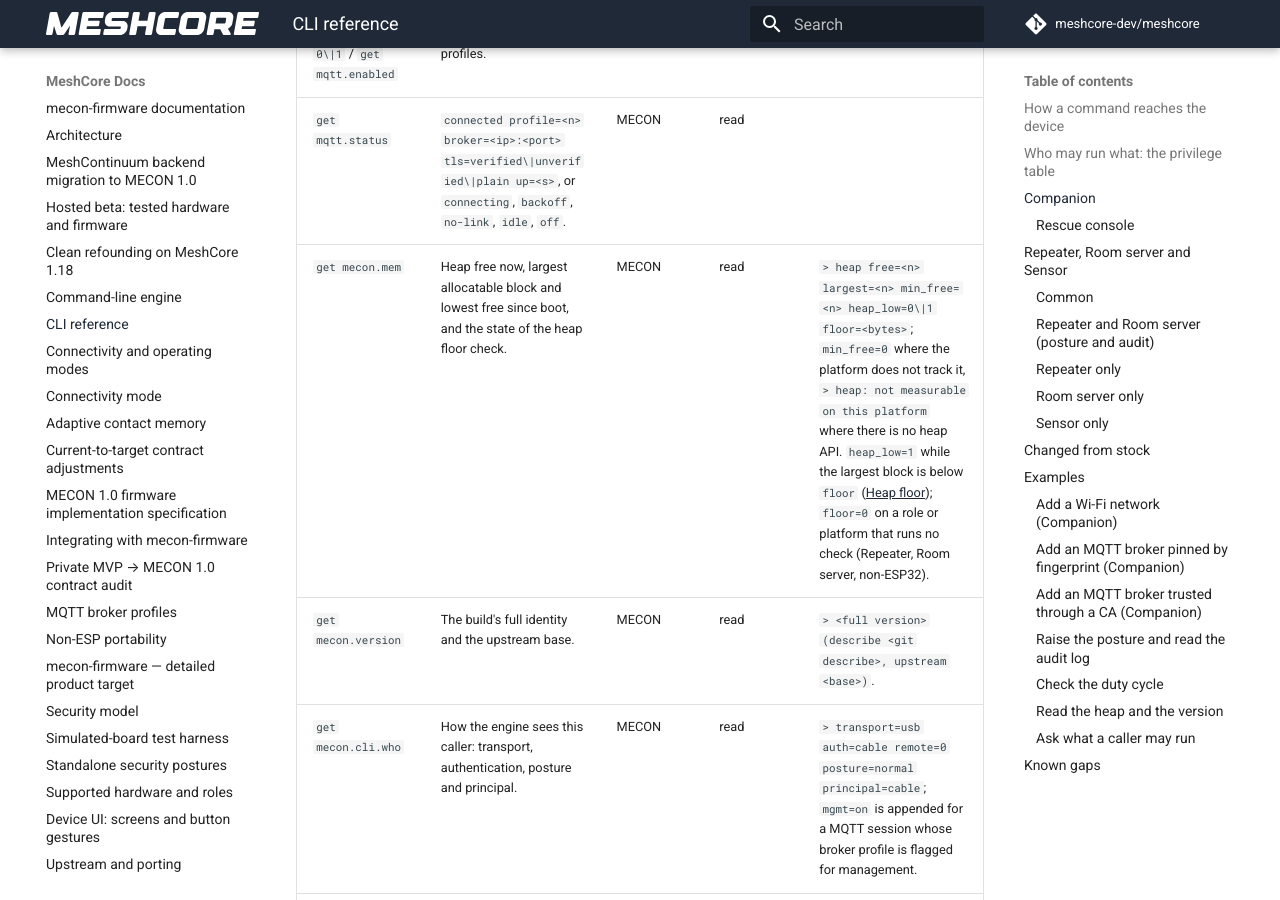
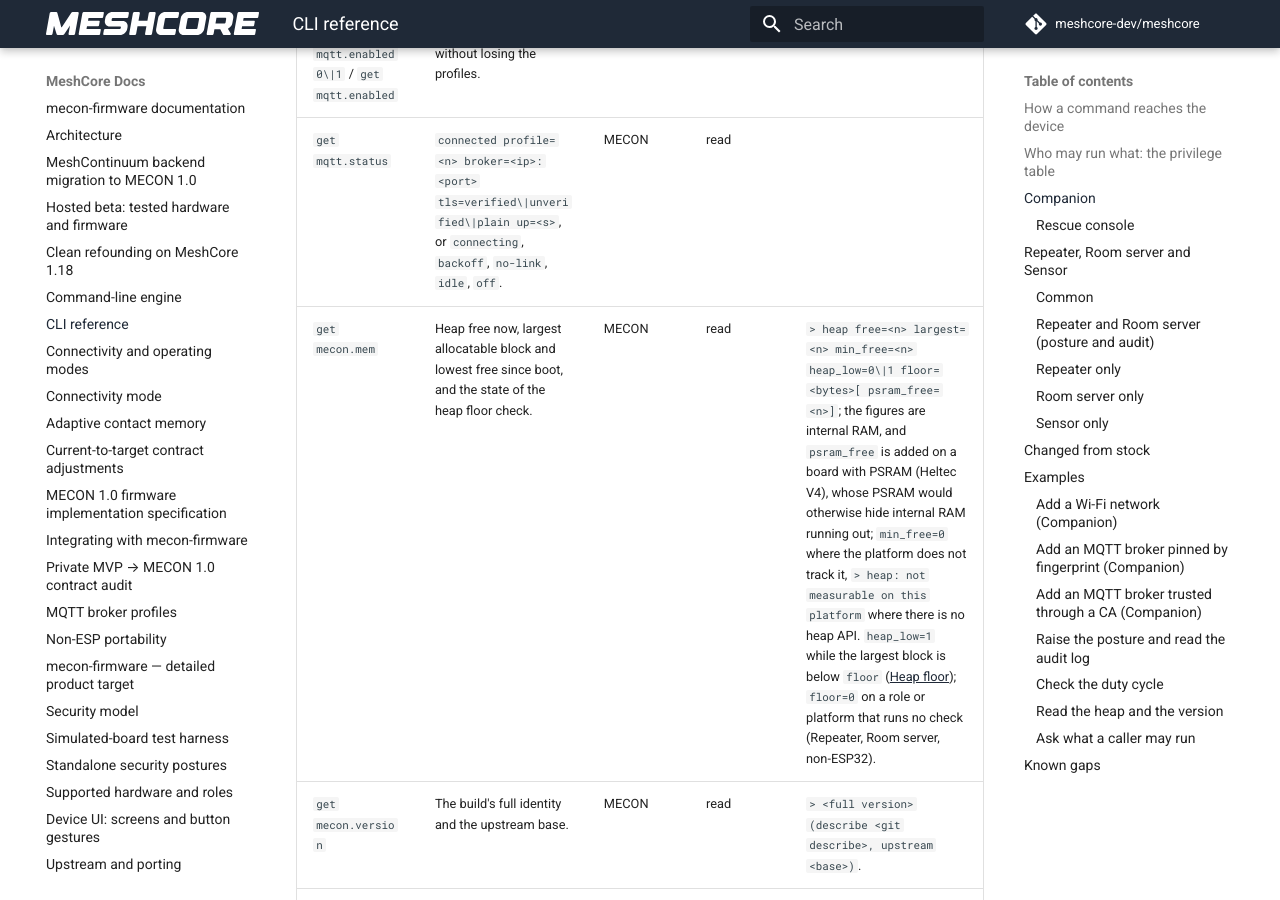
Before and after one commit to hoejriis/mecon-firmware, an MkDocs documentation site: the page built from docs/CLI_REFERENCE.md, in a window 1280 px wide and 900 px high, scrolled down 9059 px. Built offline with MkDocs 1.6.1 and Material for MkDocs 9.7.7, drawn with Linux system fonts in a browser that asks for light colours; comment, search, counter and statistics services are not loaded; some of the changed text lies outside the part shown.

Commit message:
Measure internal RAM for get mecon.mem and the heap floor; report PSRAM apart
On the Heltec V4 (2 MB PSRAM) the heap figures came from MALLOC_CAP_8BIT,
which includes PSRAM. v4test reported a largest block of 2,031,604 B in
BLE mode, in Wi-Fi mode and with a TLS session up: the PSRAM block every
time. So the 20 KB heap floor could never trip there, however little
internal RAM the BLE, Wi-Fi and TLS stacks had left. The figures and the
floor now use internal RAM (MALLOC_CAP_INTERNAL | MALLOC_CAP_8BIT), and a
board with PSRAM appends psram_free=<n> to the reply. Boards without PSRAM
answer exactly as before.

The formatter and the floor's use of the internal figure are unit-tested,
and the psram suffix has a mutant. The capability change itself is ESP32
code that the native suite stubs; it is checked on hardware (Issue #72).

Co-Authored-By: Claude Opus 5.5 (1M context) <noreply@anthropic.com>

```diff
--- a/docs/CLI_REFERENCE.md
+++ b/docs/CLI_REFERENCE.md
@@ -96,7 +96,7 @@ The commands the Companion CLI accepts, reached by the app frame, the rescue con
 | `set mqtt.profile <n> clear` | Remove the profile and its credentials and CA. | MECON | write |  |
 | `set mqtt.enabled 0\|1` / `get mqtt.enabled` | Stop or resume MQTT without losing the profiles. | MECON | read / write |  |
 | `get mqtt.status` | `connected profile=<n> broker=<ip>:<port> tls=verified\|unverified\|plain up=<s>`, or `connecting`, `backoff`, `no-link`, `idle`, `off`. | MECON | read |  |
-| `get mecon.mem` | Heap free now, largest allocatable block and lowest free since boot, and the state of the heap floor check. | MECON | read | `> heap free=<n> largest=<n> min_free=<n> heap_low=0\|1 floor=<bytes>`; `min_free=0` where the platform does not track it, `> heap: not measurable on this platform` where there is no heap API. `heap_low=1` while the largest block is below `floor` ([Heap floor](CONNECTIVITY_MODE.md#heap-floor)); `floor=0` on a role or platform that runs no check (Repeater, Room server, non-ESP32). |
+| `get mecon.mem` | Heap free now, largest allocatable block and lowest free since boot, and the state of the heap floor check. | MECON | read | `> heap free=<n> largest=<n> min_free=<n> heap_low=0\|1 floor=<bytes>[ psram_free=<n>]`; the figures are internal RAM, and `psram_free` is added on a board with PSRAM (Heltec V4), whose PSRAM would otherwise hide internal RAM running out; `min_free=0` where the platform does not track it, `> heap: not measurable on this platform` where there is no heap API. `heap_low=1` while the largest block is below `floor` ([Heap floor](CONNECTIVITY_MODE.md#heap-floor)); `floor=0` on a role or platform that runs no check (Repeater, Room server, non-ESP32). |
 | `get mecon.version` | The build's full identity and the upstream base. | MECON | read | `> <full version> (describe <git describe>, upstream <base>)`. |
 | `get mecon.cli.who` | How the engine sees this caller: transport, authentication, posture and principal. | MECON | read | `> transport=usb auth=cable remote=0 posture=normal principal=cable`; `mgmt=on` is appended for a MQTT session whose broker profile is flagged for management. |
 | `get mecon.cli.check <line>` | What the privilege table says to `<line>` for this caller, without running it and without an audit entry. | MECON | read | `> class=write remote-limited`: the class, then `allowed` or the reason. |
@@ -211,7 +211,7 @@ These three roles share one command set (`CommonCLI`, with `MyMesh`/`SensorMesh`
 | `get txdelay` / `set txdelay <0-2>` | Retransmit delay factor, flood traffic. | stock | read / write |  |
 | `get direct.txdelay` / `set direct.txdelay <0-2>` | Retransmit delay factor, direct traffic. | stock | read / write |  |
 | `get dutycycle` | Duty cycle report: the regulatory band the radio is tuned to, the limit in force, the regulatory floor, the user's own setting and the airtime used in the trailing hour. | stock, behaviour changed | read | Stock printed only the user's setting (`> 50.0%`). Now `> band <lo>-<hi> MHz, limit <p>%, floor <p>%, user <p>%, used <ms> ms (<p>%)`; `band none` and `floor none` outside a regulated band. On the Sensor role the stock reply is unchanged. |
-| `get mecon.mem` | Heap free now, largest allocatable block and lowest free since boot, and the state of the heap floor check. | MECON | read | `> heap free=<n> largest=<n> min_free=<n> heap_low=0\|1 floor=<bytes>`; `min_free=0` where the platform does not track it, `> heap: not measurable on this platform` where there is no heap API. `heap_low=1` while the largest block is below `floor` ([Heap floor](CONNECTIVITY_MODE.md#heap-floor)); `floor=0` on a role or platform that runs no check (Repeater, Room server, non-ESP32). |
+| `get mecon.mem` | Heap free now, largest allocatable block and lowest free since boot, and the state of the heap floor check. | MECON | read | `> heap free=<n> largest=<n> min_free=<n> heap_low=0\|1 floor=<bytes>[ psram_free=<n>]`; the figures are internal RAM, and `psram_free` is added on a board with PSRAM (Heltec V4), whose PSRAM would otherwise hide internal RAM running out; `min_free=0` where the platform does not track it, `> heap: not measurable on this platform` where there is no heap API. `heap_low=1` while the largest block is below `floor` ([Heap floor](CONNECTIVITY_MODE.md#heap-floor)); `floor=0` on a role or platform that runs no check (Repeater, Room server, non-ESP32). |
 | `get mecon.version` | The build's full identity and the upstream base. | MECON | read | `> <full version> (describe <git describe>, upstream <base>)`. |
 | `get mecon.cli.who` | How the engine sees this caller: transport, authentication, posture and principal. | MECON | read | `> transport=usb auth=cable remote=0 posture=normal principal=cable`; `mgmt=on` is appended for a MQTT session whose broker profile is flagged for management. |
 | `get mecon.cli.check <line>` | What the privilege table says to `<line>` for this caller, without running it and without an audit entry. | MECON | read | `> class=write remote-limited`: the class, then `allowed` or the reason. |
```
Also changed, not shown: docs/CONNECTIVITY_MODE.md (+1 -1 lines), 4 other files.
